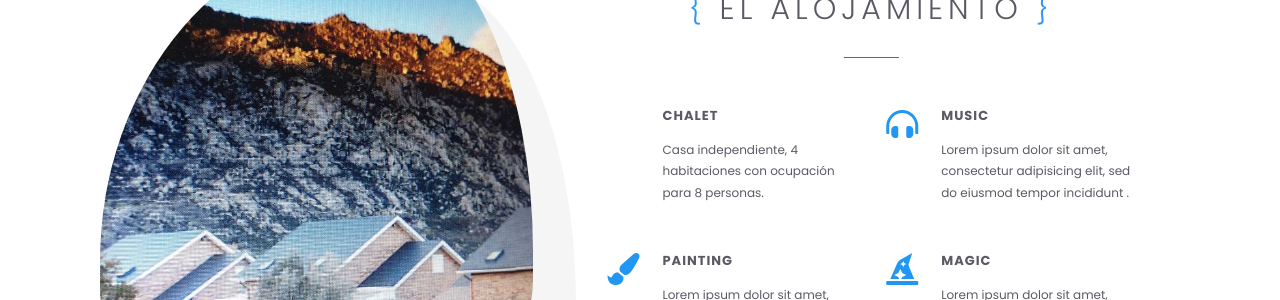
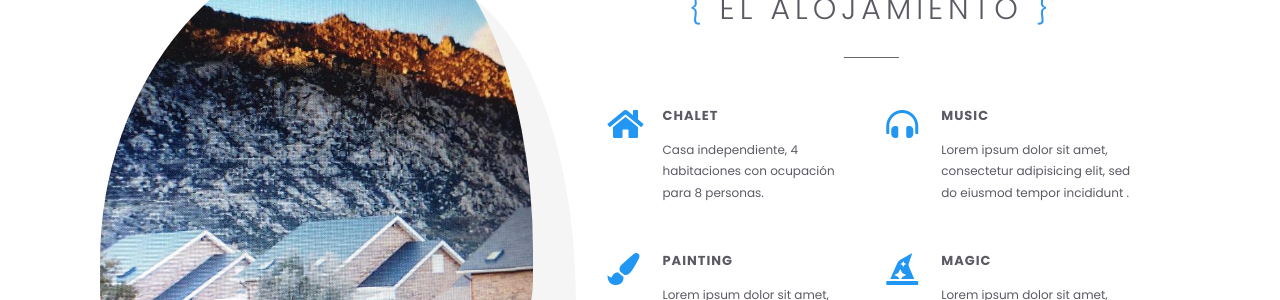
Before and after one commit to kecho05/elrincondealicia, a Jekyll site: the page built from index.html, in a window 1280 px wide. Shown: the part 1089-1389 px from the top of the page. Built offline with Jekyll 4.4.1, drawn with Linux system fonts in a browser that asks for light colours.

Commit message:
Update index.html

```diff
--- a/index.html
+++ b/index.html
@@ -95,7 +95,7 @@ layout: default
 
 						<div class="iconboxleft wow fadeInUp">
 							<div class="iconboxleft-icon">
-								<i class="fas fa-house"></i>
+								<i class="fas fa-home"></i>
 							</div>
 							<div class="iconboxleft-text">
 								<h3 class="iconboxleft-title">Chalet</h3>
```
